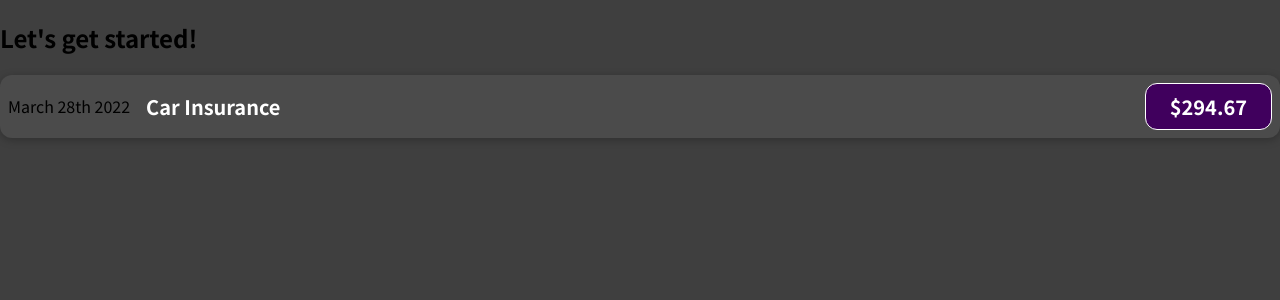
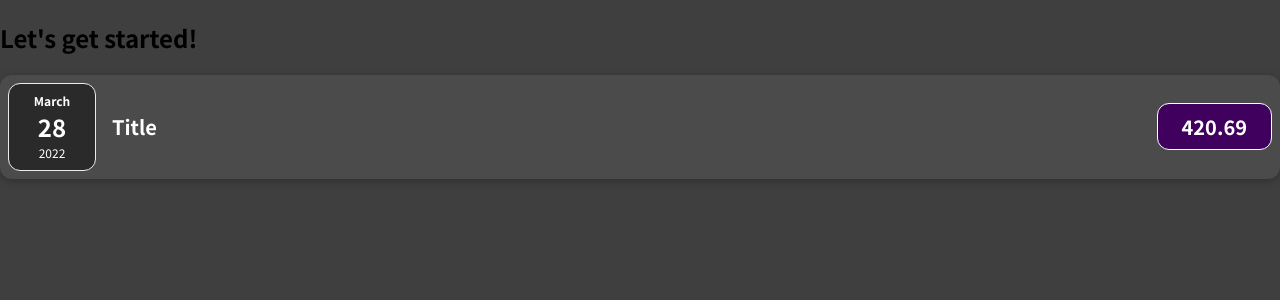
Before and after one commit to broverlord93/expense-react-app, a JavaScript app: page / in a window 1280 px wide. Shown: the top 300 px of the page. Built offline with nearby package versions, Linux system fonts and the light colour scheme.

Commit message:
Add ExpenseDate as sub-component to ExpenseItem with corresponding styling.

```diff
--- a/src/App.js
+++ b/src/App.js
@@ -1,10 +1,16 @@
 import ExpenseItem from "./components/ExpenseItem";
 
 function App() {
+    const appDate = new Date(2022,2,28);
+
   return (
     <div>
       <h2>Let's get started!</h2>
-        <ExpenseItem></ExpenseItem>
+        <ExpenseItem
+            title="Title"
+            amount="420.69"
+            date={appDate}
+        ></ExpenseItem>
     </div>
   );
 }
--- /dev/null
+++ b/src/components/ExpenseDate.css
@@ -0,0 +1,26 @@
+.expense-date {
+    display: flex;
+    flex-direction: column;
+    width: 5.5rem;
+    height: 5.5rem;
+    border: 1px solid #ececec;
+    background-color: #2a2a2a;
+    color: white;
+    border-radius: 12px;
+    align-items: center;
+    justify-content: center;
+}
+
+.expense-date__month {
+    font-size: 0.75rem;
+    font-weight: bold;
+}
+
+.expense-date__year {
+    font-size: 0.75rem;
+}
+
+.expense-date__day {
+    font-size: 1.5rem;
+    font-weight: bold;
+}
--- /dev/null
+++ b/src/components/ExpenseDate.js
@@ -0,0 +1,18 @@
+import "./ExpenseDate.css"
+
+function ExpenseDate(props) {
+
+    const month = props.date.toLocaleString('en-US', {month: 'long'});
+    const day = props.date.toLocaleString('en-US', {day: '2-digit'});
+    const year = props.date.getFullYear();
+
+    return (
+        <div className="expense-date">
+            <div className="expense-date__month">{month}</div>
+            <div className="expense-date__day">{day}</div>
+            <div className="expense-date__year">{year}</div>
+        </div>
+    );
+}
+
+export default ExpenseDate;
--- a/src/components/ExpenseItem.js
+++ b/src/components/ExpenseItem.js
@@ -1,12 +1,14 @@
 import './ExpenseItem.css';
+import ExpenseDate from "./ExpenseDate";
 
-function ExpenseItem() {
+function ExpenseItem(props) {
+
     return (
         <div className="expense-item">
-            <div>March 28th 2022</div>
+            <ExpenseDate date={props.date}/>
             <div className="expense-item__description">
-                <h2>Car Insurance</h2>
-                <div className="expense-item__price">$294.67</div>
+                <h2>{props.title}</h2>
+                <div className="expense-item__price">{props.amount}</div>
             </div>
         </div>
     );
```
